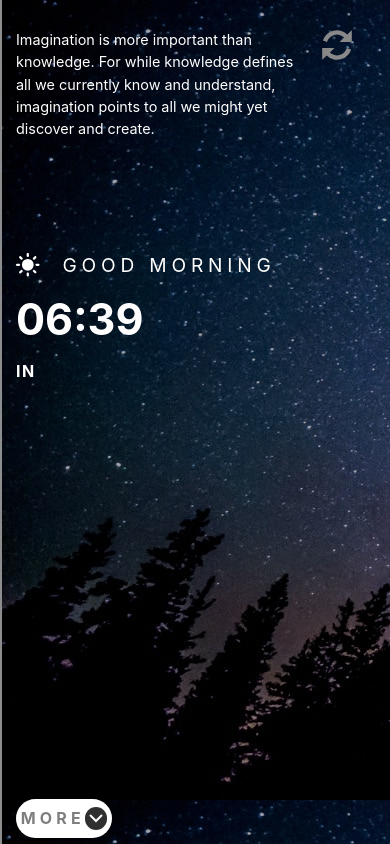
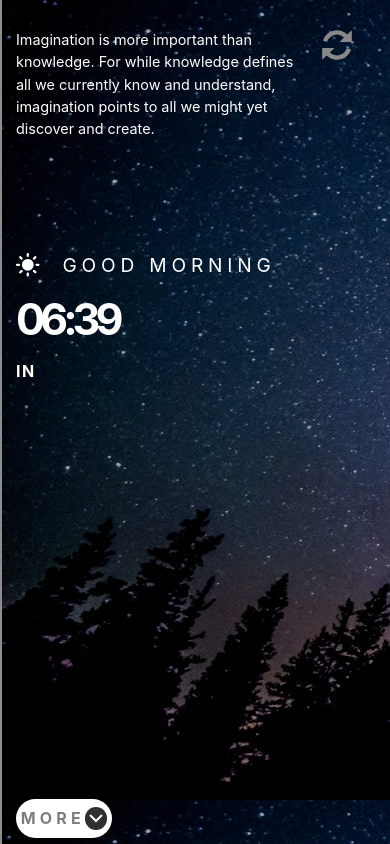
Before and after one commit to chiomaubaezuonu/clock-app, a React (Create React App) app: page / in a window 390 px wide. Built offline with nearby package versions, Linux system fonts and the light colour scheme; no server answers.

Commit message:
Modified time div for mobile

```diff
--- a/src/App.css
+++ b/src/App.css
@@ -8,19 +8,22 @@ body {
   font-family: Inter, sans-serif;
   color: #fff;
 }
-.day{
+
+.day {
   background-image: url("/public/images/bg-daytime.jpg");
 }
-.night{
+
+.night {
   background-image: url("/public/images/bg-nighttime.jpg");
 }
+
 .App {
   height: 100vh;
   /* background-image: url("/public/images/bg-daytime.jpg"); */
   background-repeat: no-repeat;
   background-size: cover;
   color: white;
-  padding-left: 15rem;
+
   overflow: hidden;
   box-shadow: inset 0 0 0 2000px #00000059;
   transition: height 3s;
@@ -94,22 +97,23 @@ body {
   display: flex;
   align-items: center;
   position: relative;
-  width: 70%;
+  width: 49%;
 }
 
 .time {
-  font-size: 8.938rem;
+  font-size: 12.5rem;
   display: block;
   text-align: left;
   font-weight: 700;
+  letter-spacing: -0.313rem;
 }
 
 .abbrev {
   font-size: 2rem;
   font-weight: 300;
   position: absolute;
-  bottom: 1.5rem;
-  right: 0.1rem;
+  bottom: 2.2rem;
+  right: 2rem;
 
 }
 
@@ -280,7 +284,7 @@ h2 {
   }
 
   .time-div {
-    width: 100%;
+    width: 50%;
     gap: 1rem;
 
   }
```
